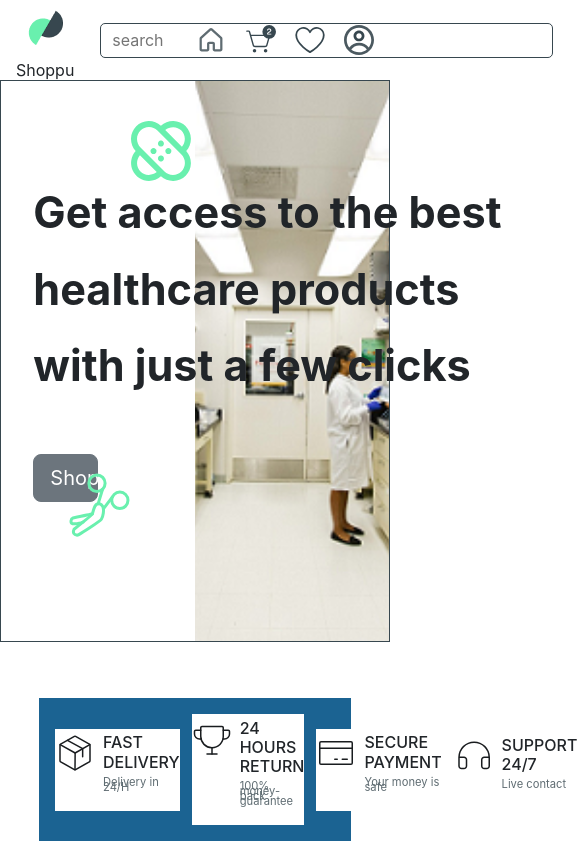
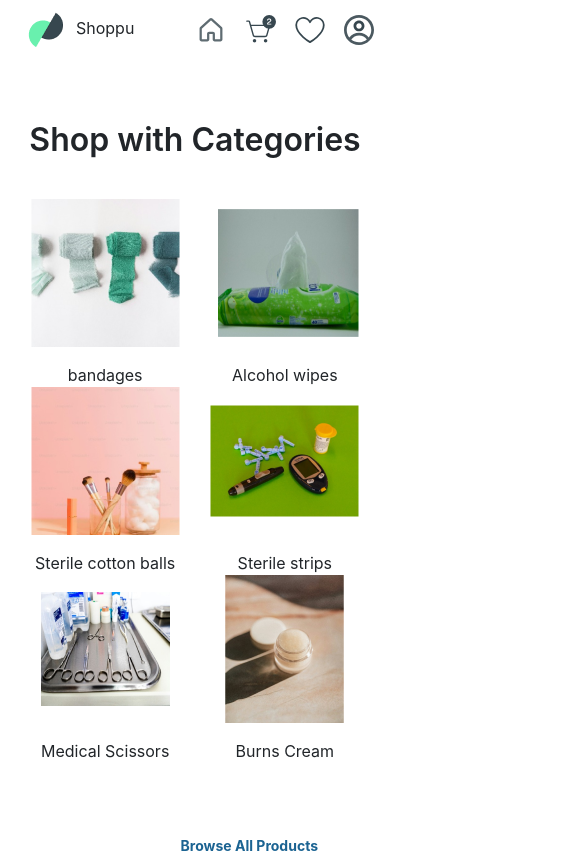
Before and after one commit to Habiblassz/timbu, a React (Create React App) app: page / in a window 390 px wide. Shown: the top 853 px of the page, 585 px wide, since content can reach past the window. Built offline with nearby package versions, Linux system fonts and the light colour scheme; the HTML template or start-up script is replaced by a standard one.

Commit message:
updated the mobile design

```diff
--- a/src/components/footer.css
+++ b/src/components/footer.css
@@ -41,8 +41,10 @@
 .wrapper .bottom {
 	background-color: var(--gray-color);
 	display: flex;
-	justify-content: space-evenly;
+	justify-content: center;
 	align-items: center;
+	flex-wrap: wrap;
+	gap: 2rem;
 	color: #fff;
 	padding: 5rem 4.5rem;
 }
@@ -65,6 +67,7 @@
 
 .wrapper .bottom .center .links {
 	display: flex;
+	gap: 1rem;
 }
 
 .wrapper .bottom .right .download-card {
@@ -74,3 +77,36 @@
 	gap: 9px;
 	margin-top: 1rem;
 }
+
+@media (max-width: 860px) {
+	.wrapper .bottom .right {
+		order: 1;
+	}
+
+	.wrapper .bottom .center {
+		order: 2;
+	}
+}
+
+@media (max-width: 630px) {
+	.wrapper .subscribe input {
+		width: 400px;
+		padding-right: 12rem;
+	}
+
+	.wrapper .bottom {
+		padding: 4.5rem;
+	}
+}
+
+@media (max-width: 460px) {
+	.wrapper .subscribe input {
+		width: 280px;
+		padding-right: 7rem;
+	}
+
+	.wrapper .subscribe button {
+		padding: 0.45rem;
+		transform: translate(-100px, 10%);
+	}
+}
--- a/src/components/main.css
+++ b/src/components/main.css
@@ -1,16 +1,17 @@
 .main-content .main {
 	display: grid;
-	grid-template-columns: repeat(2, 1fr);
+	grid-template-columns: repeat(2, minmax(300px, 1fr));
 	grid-template-rows: 560px;
 	border: 0.2px solid var(--gray-color);
 }
 
 .main-content .main .left {
-	display: grid;
-	grid-template-rows: repeat(6, 1fr);
-	grid-template-columns: repeat(6, 1fr);
+	display: flex;
+	flex-direction: column;
+	align-items: center;
+	justify-content: center;
 	position: relative;
-	text-wrap: nowrap;
+	gap: 2rem;
 }
 
 .main-content .main .left::before {
@@ -31,12 +32,10 @@
 	font-size: 2.7rem;
 	font-weight: 700;
 	line-height: 76.27px;
-	grid-area: 2/2/4/6;
 }
 
 .main-content .main .left button {
-	grid-area: 5/2/6/4;
-	align-self: baseline;
+	width: 200px;
 }
 
 .main-content .main .right img {
@@ -49,7 +48,7 @@
 	background-color: var(--blue-color);
 	margin: 3.5rem auto;
 	display: flex;
-	justify-content: space-evenly;
+	justify-content: center;
 	align-items: center;
 	gap: 0.75rem;
 	padding: 1rem;
@@ -63,12 +62,18 @@
 	justify-content: center;
 	gap: 0.5rem;
 	flex-basis: 230px;
-	padding: 0.3rem 0;
-	font-size: 0.7rem;
+	padding: 0.2rem 0;
+	font-size: 0.55rem;
+}
+
+.main-content .panels .panel h6 {
+	font-size: 0.65rem;
+	font-weight: 700;
 }
 
 .main-content .panels .panel p {
 	color: var(--lighter-gray);
+	line-height: 7px;
 }
 
 .bottom .right {
@@ -92,3 +97,14 @@
 	font-family: "Noto sans" sans-serif;
 	font-weight: 700;
 }
+
+@media (max-width: 935px) {
+	.main-content .main .left h2 {
+		font-size: 2rem;
+	}
+}
+@media (max-width: 700px) {
+	.main-content {
+		display: none;
+	}
+}
--- a/src/components/navbar.css
+++ b/src/components/navbar.css
@@ -1,21 +1,8 @@
 .navbar-wrapper {
-	display: grid;
-	grid-template-columns: repeat(7, 1fr);
-	grid-template-rows: 80px;
+	display: flex;
+	justify-content: space-between;
 	align-items: center;
 	padding: 0 1rem;
-}
-
-.navbar-logo {
-	grid-area: 1/1/-1/2;
-}
-
-.navbar-search {
-	grid-area: 1/3/-1/6;
-}
-
-.navbar-icons {
-	grid-area: 1/7/-1/-1;
 }
 
 .navbar-search input {
@@ -38,3 +25,15 @@
 	height: 30px;
 	width: 30px;
 }
+
+@media (max-width: 800px) {
+	.navbar-search input {
+		width: 300px;
+	}
+}
+@media (max-width: 630px) {
+	.navbar-search input {
+		/* width: 150px; */
+		display: none;
+	}
+}
--- a/src/components/shop.css
+++ b/src/components/shop.css
@@ -15,6 +15,7 @@
 	justify-content: space-evenly;
 	align-items: center;
 	margin-bottom: 4.5rem;
+	flex-wrap: wrap;
 }
 
 .shopping-item {
@@ -65,8 +66,10 @@
 
 .gallery .bandages {
 	display: flex;
-	justify-content: space-evenly;
+	justify-content: center;
 	align-items: center;
+	flex-wrap: wrap;
+	gap: 1rem;
 }
 
 .gallery .bandage-tray {
--- a/src/components/testimonials.css
+++ b/src/components/testimonials.css
@@ -18,9 +18,10 @@
 
 .testimonial-cards {
 	display: flex;
-	justify-content: space-between;
-	gap: 8.7rem;
+	justify-content: center;
+	gap: 3rem;
 	align-items: center;
+	flex-wrap: wrap;
 }
 .testimonial {
 	display: flex;
@@ -32,9 +33,15 @@
 .testimonial h3 {
 	font-size: 22px;
 	align-self: flex-start;
-	margin-bottom: 2rem;
+	margin-bottom: 1rem;
 }
 
 .testimonial p {
 	font-size: 18px;
 }
+
+@media (max-width: 560px) {
+	.testimonial-cards {
+		flex-direction: column;
+	}
+}
```
